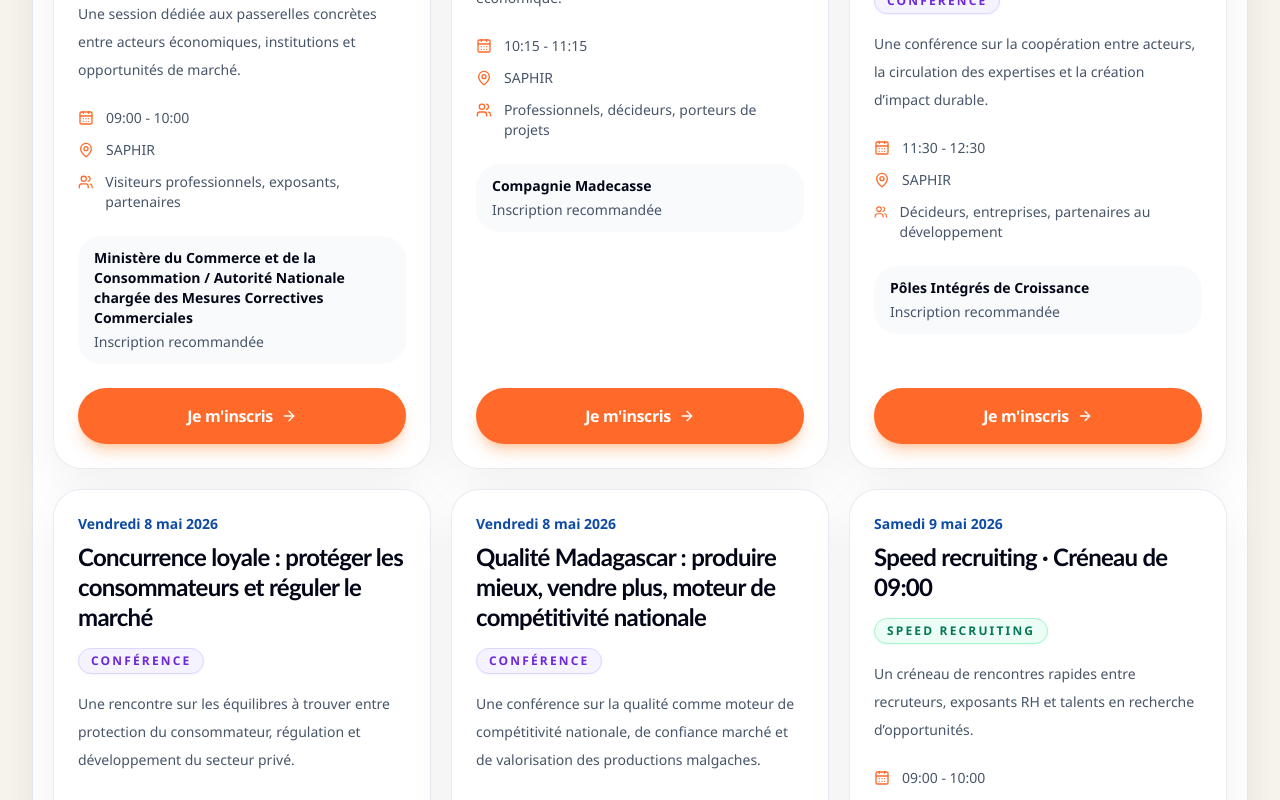
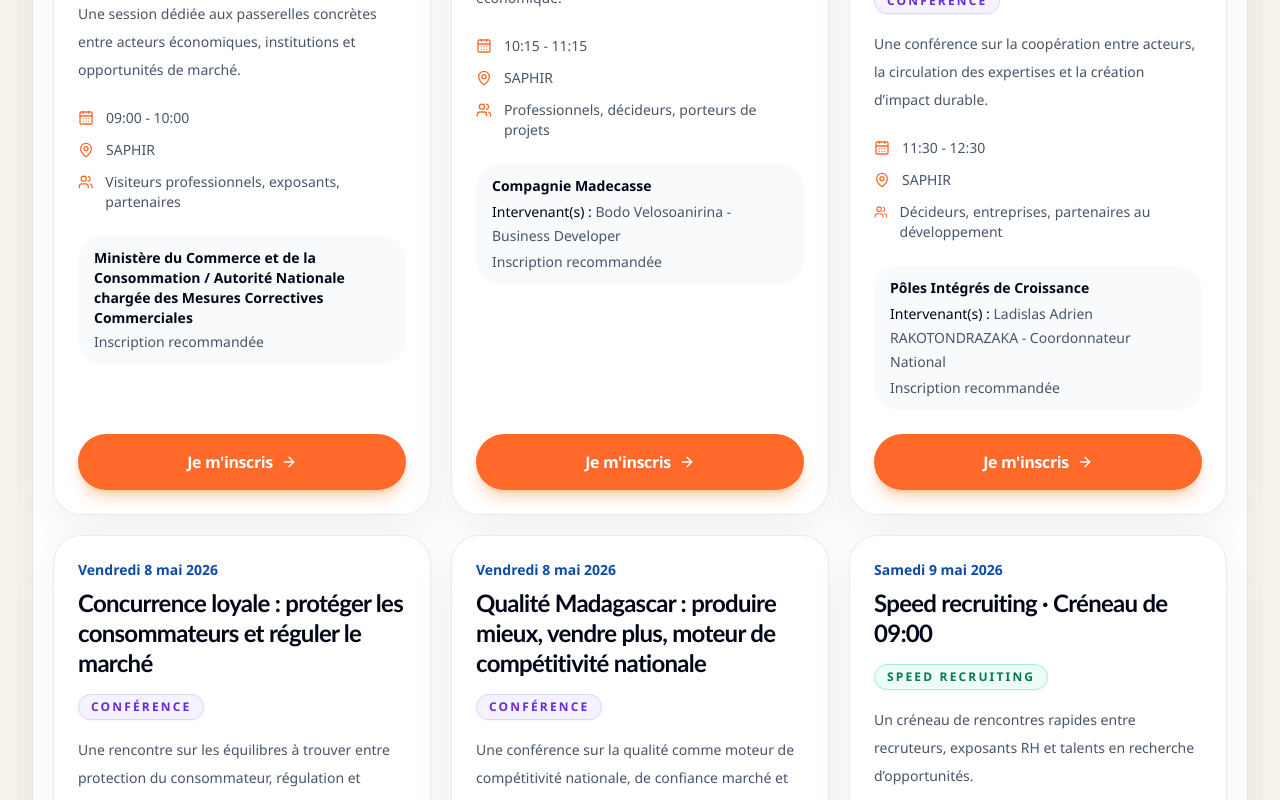
Before and after one commit to heritianaratsimbazafy99-hue/Fimpage, a Next.js app: page / in a window 1280 px wide. Shown: the part 4590-5390 px from the top of the page. Built offline with nearby package versions, Linux system fonts and the light colour scheme; no server answers.

Commit message:
Add conference speakers and fix Thursday roundtable order

```diff
--- a/components/session-card.tsx
+++ b/components/session-card.tsx
@@ -52,6 +52,12 @@ export function SessionCard({
 
       <div className="mt-6 rounded-3xl bg-slate-50 px-4 py-3 text-sm text-slate-600">
         <p className="font-semibold text-slate-950">{session.host}</p>
+        {session.speaker ? (
+          <p className="mt-1 leading-6">
+            <span className="font-medium text-slate-950">Intervenant(s) :</span>{" "}
+            {session.speaker}
+          </p>
+        ) : null}
         <p className="mt-1">{session.capacityNote}</p>
       </div>
 
--- a/data/sessions.ts
+++ b/data/sessions.ts
@@ -44,7 +44,7 @@ export const sessions: Session[] = [
     title: "Diversification des exportations malgaches : au-delà de la vanille et des mines",
     description:
       "Une discussion sur les filières à fort potentiel, les perspectives de croissance et l’ouverture à de nouveaux marchés.",
-    location: "RUBIS · Table ronde 4",
+    location: "RUBIS · Table ronde 3",
     host: "Ministère du Commerce et de la Consommation",
     audience: "Exportateurs, investisseurs, acteurs des filières",
     capacityNote: "Places limitées, inscription recommandée",
@@ -60,7 +60,7 @@ export const sessions: Session[] = [
     title: "Mécanismes de contrôle des prix : efficacité, limites et alternatives",
     description:
       "Un débat sur les mécanismes de régulation, leurs effets concrets et les pistes d’équilibre pour les acteurs économiques.",
-    location: "RUBIS · Table ronde 3",
+    location: "RUBIS · Table ronde 4",
     host: "Ministère du Commerce et de la Consommation",
     audience: "Décideurs publics, opérateurs économiques, organisations sectorielles",
     capacityNote: "Places limitées, inscription recommandée",
@@ -111,6 +111,7 @@ export const sessions: Session[] = [
       "Un temps d’échange consacré aux enjeux d’accès à l’énergie et à leurs impacts sur l’activité économique.",
     location: "SAPHIR",
     host: "Compagnie Madecasse",
+    speaker: "Bodo Velosoanirina - Business Developer",
     audience: "Professionnels, décideurs, porteurs de projets",
     capacityNote: "Inscription recommandée",
   },
@@ -191,6 +192,7 @@ export const sessions: Session[] = [
       "Une rencontre sur les équilibres à trouver entre protection du consommateur, régulation et développement du secteur privé.",
     location: "EMERAUDE",
     host: "Ministère du Commerce et de la Consommation",
+    speaker: "Josée Rosina HASINIAINA - Chef de Service des Sauvegardes",
     audience: "Institutions, entreprises, consommateurs, médias",
     capacityNote: "Inscription recommandée",
   },
@@ -207,6 +209,7 @@ export const sessions: Session[] = [
       "Une conférence sur la coopération entre acteurs, la circulation des expertises et la création d’impact durable.",
     location: "SAPHIR",
     host: "Pôles Intégrés de Croissance",
+    speaker: "Ladislas Adrien RAKOTONDRAZAKA - Coordonnateur National",
     audience: "Décideurs, entreprises, partenaires au développement",
     capacityNote: "Inscription recommandée",
   },
@@ -271,6 +274,7 @@ export const sessions: Session[] = [
       "Une conférence dédiée aux enjeux du crédit à la consommation, au parcours client et à l’importance du service après-vente.",
     location: "SAPHIR",
     host: "NAZA ELECTRONIC",
+    speaker: "Philibert RAKOTOVAO - Responsable Commercial",
     audience: "Consommateurs, distributeurs, professionnels du retail",
     capacityNote: "Inscription recommandée",
   },
@@ -304,6 +308,7 @@ export const sessions: Session[] = [
       "Une conférence sur les stratégies immobilières adaptées au contexte inflationniste à Madagascar et les approches concrètes pour protéger son capital.",
     location: "EMERAUDE",
     host: "Master Immo",
+    speaker: "Toky Raphael RAJAONARISOA - CEO",
     audience: "Professionnels, investisseurs, visiteurs intéressés",
     capacityNote: "Inscription recommandée",
   },
@@ -321,6 +326,7 @@ export const sessions: Session[] = [
       "Une conférence sur les solutions technologiques permettant d’améliorer la communication interne, la sûreté et la continuité d’activité des entreprises.",
     location: "SAPHIR",
     host: "FIFATEC",
+    speaker: "Victor RAKOTONDRAVAO - Responsable Technique",
     audience: "Entreprises, responsables IT, dirigeants, responsables sécurité",
     capacityNote: "Inscription recommandée",
   },
@@ -369,6 +375,7 @@ export const sessions: Session[] = [
       "Une conférence sur les enjeux liés à l’eau et les solutions locales de filtration développées à Madagascar.",
     location: "SAPHIR",
     host: "Watergate",
+    speaker: "Tsiory NY - Directeur Général / Axel HAREL - Président Directeur Général",
     audience: "Professionnels, collectivités, visiteurs intéressés",
     capacityNote: "Inscription recommandée",
   },
--- a/lib/types.ts
+++ b/lib/types.ts
@@ -16,6 +16,7 @@ export interface Session {
   description: string;
   location: string;
   host: string;
+  speaker?: string;
   audience: string;
   capacityNote: string;
 }
```
